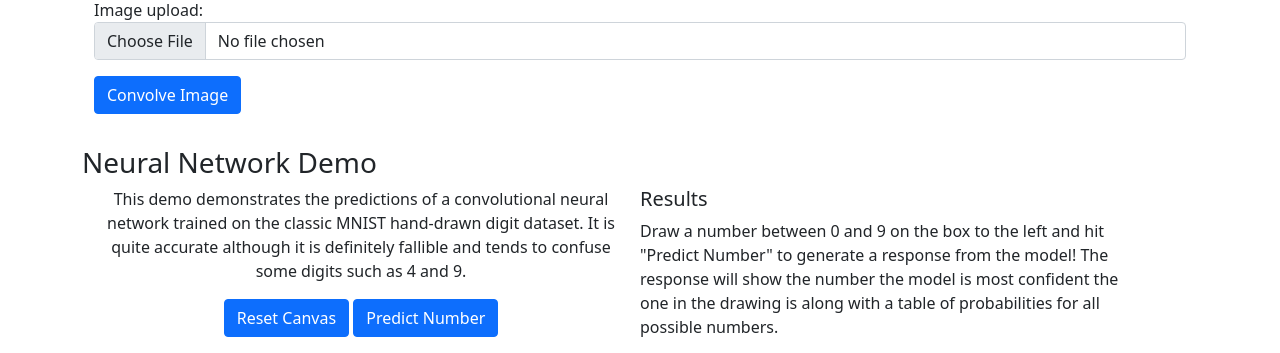
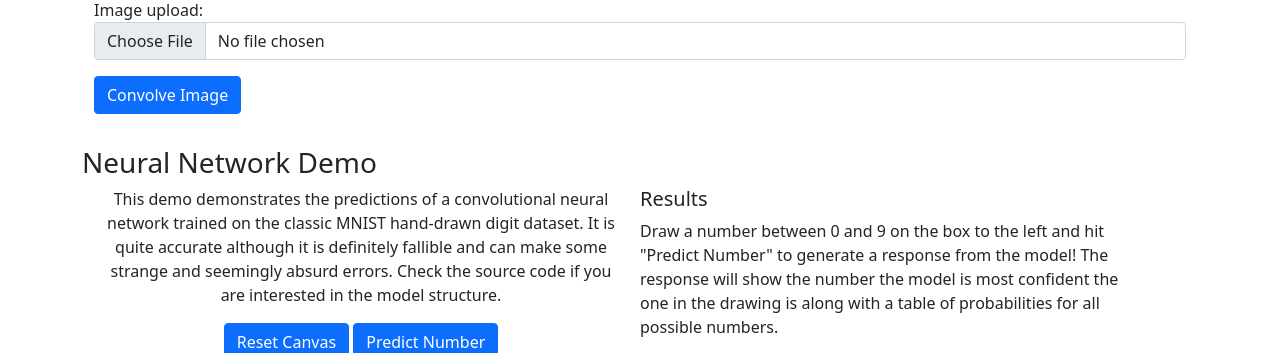
Before and after one commit to lakewood999/conv-demo, a Flask app: page / in a window 1280 px wide. Shown: the part 579-932 px from the top of the page. Run offline with Flask 2, Linux system fonts and the light colour scheme; some libraries are stand-ins or nearby versions.

Commit message:
edit error description and sources for model 2

```diff
--- a/templates/index.html
+++ b/templates/index.html
@@ -97,7 +97,7 @@
 			<h3>Neural Network Demo</h3>
 			<div class="container mb-3 row">
 				<div class="col">
-					<p class="text-center">This demo demonstrates the predictions of a convolutional neural network trained on the classic MNIST hand-drawn digit dataset. It is quite accurate although it is definitely fallible and tends to confuse some digits such as 4 and 9.</p>
+					<p class="text-center">This demo demonstrates the predictions of a convolutional neural network trained on the classic MNIST hand-drawn digit dataset. It is quite accurate although it is definitely fallible and can make some strange and seemingly absurd errors. Check the source code if you are interested in the model structure.</p>
 					<p class="text-center">
 						<button class="btn btn-primary" id="clear-canvas">Reset Canvas</button>
 						<button class="btn btn-primary" id="predict-canvas">Predict Number</button>
```
Also changed, not shown: 1 other file.
